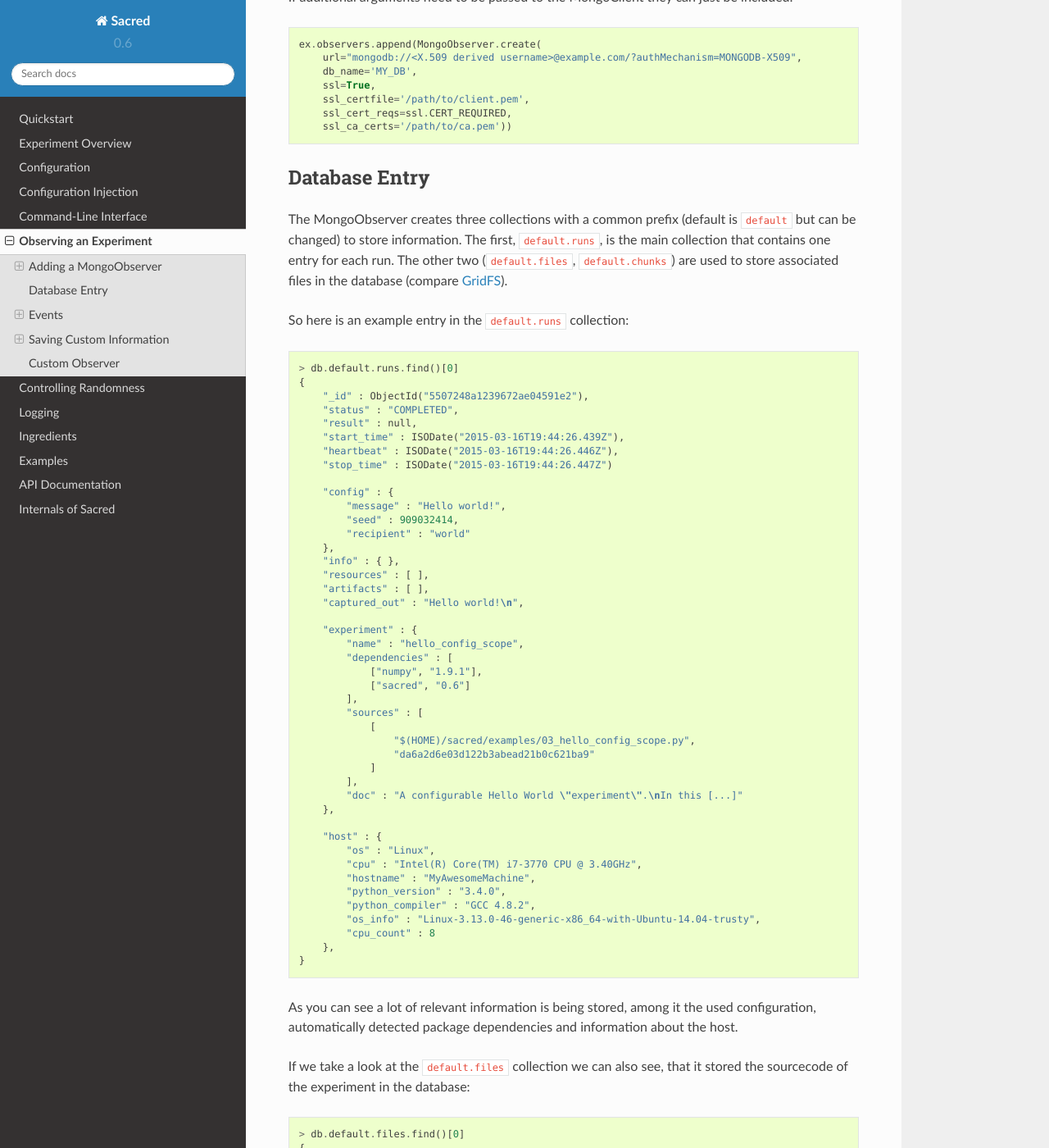
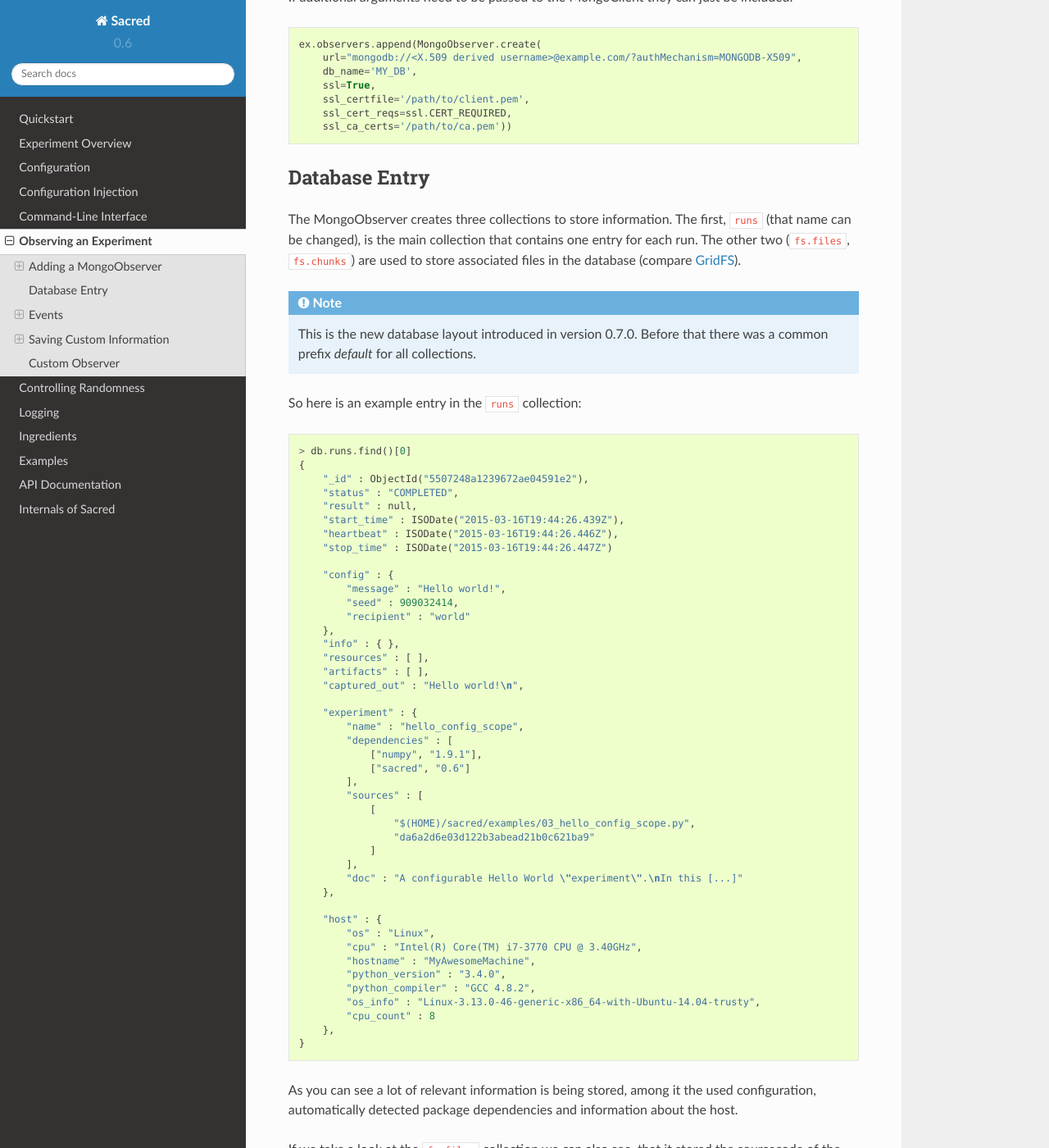
Before and after one commit to IDSIA/sacred, a Sphinx documentation site: the page built from docs/observers.rst, in a window 1280 px wide and 1400 px high, scrolled down 1500 px. Shown: the whole window at 82% size. Built offline with Sphinx 7.4.7 and the Read the Docs theme 2.0.0, drawn with Linux system fonts in a browser that asks for light colours.

Commit message:
changed the MongoDB layout

```diff
--- a/docs/conf.py
+++ b/docs/conf.py
@@ -32,6 +32,7 @@
 # ones.
 extensions = [
     'sphinx.ext.autodoc',
+    'sphinx.ext.napoleon'
 ]
 
 # Add any paths that contain templates here, relative to this directory.
--- a/docs/observers.rst
+++ b/docs/observers.rst
@@ -86,16 +86,19 @@ If additional arguments need to be passed to the MongoClient they can just be in
 
 Database Entry
 ==============
-The MongoObserver creates three collections with a common prefix
-(default is ``default`` but can be changed) to store information. The first,
-``default.runs``, is the main collection that contains one entry for each run.
-The other two (``default.files``, ``default.chunks``) are used to store
-associated files in the database (compare
-`GridFS <http://docs.mongodb.org/manual/core/gridfs/>`_).
+The MongoObserver creates three collections to store information. The first,
+``runs`` (that name can be changed), is the main collection that contains one
+entry for each run.
+The other two (``fs.files``, ``fs.chunks``) are used to store associated files
+in the database (compare `GridFS <http://docs.mongodb.org/manual/core/gridfs/>`_).
 
-So here is an example entry in the ``default.runs`` collection::
+.. note::
+    This is the new database layout introduced in version 0.7.0.
+    Before that there was a common prefix `default` for all collections.
 
-    > db.default.runs.find()[0]
+So here is an example entry in the ``runs`` collection::
+
+    > db.runs.find()[0]
     {
         "_id" : ObjectId("5507248a1239672ae04591e2"),
         "status" : "COMPLETED",
@@ -144,10 +147,10 @@ As you can see a lot of relevant information is being stored, among it the
 used configuration, automatically detected package dependencies and information
 about the host.
 
-If we take a look at the ``default.files`` collection we can also see, that
+If we take a look at the ``fs.files`` collection we can also see, that
 it stored the sourcecode of the experiment in the database::
 
-    > db.default.files.find()[0]
+    > db.fs.files.find()[0]
     {
         "_id" : ObjectId("5507248a1239672ae04591e3"),
         "filename" : "$(HOME)/sacred/examples/03_hello_config_scope.py",
--- a/docs/quickstart.rst
+++ b/docs/quickstart.rst
@@ -21,7 +21,7 @@ Let's jump right into it. This is a minimal experiment using Sacred:
 
     from sacred import Experiment
 
-    ex = Experiment('hello_world')
+    ex = Experiment()
 
     @ex.automain
     def my_main():
@@ -29,7 +29,7 @@ Let's jump right into it. This is a minimal experiment using Sacred:
 
 We did three things here:
   - import ``Experiment`` from ``sacred``
-  - create an experiment instance ``ex`` and pass it the name 'hello_world'
+  - create an experiment instance ``ex``
   - decorate the function that we want to run with ``@ex.automain``
 
 This experiment can be run from the command-line, and this is what we get::
```
Also changed, not shown: 2 other files.
